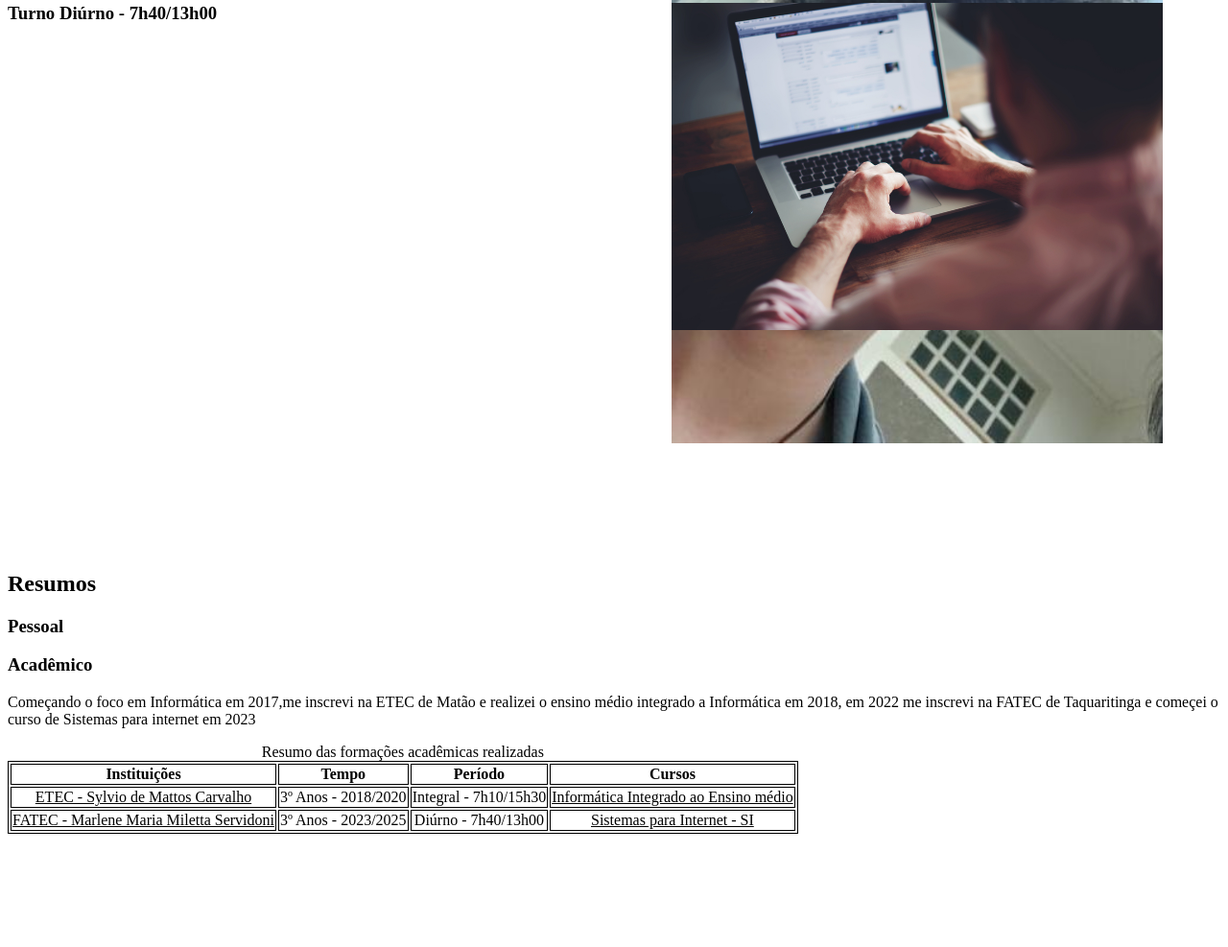
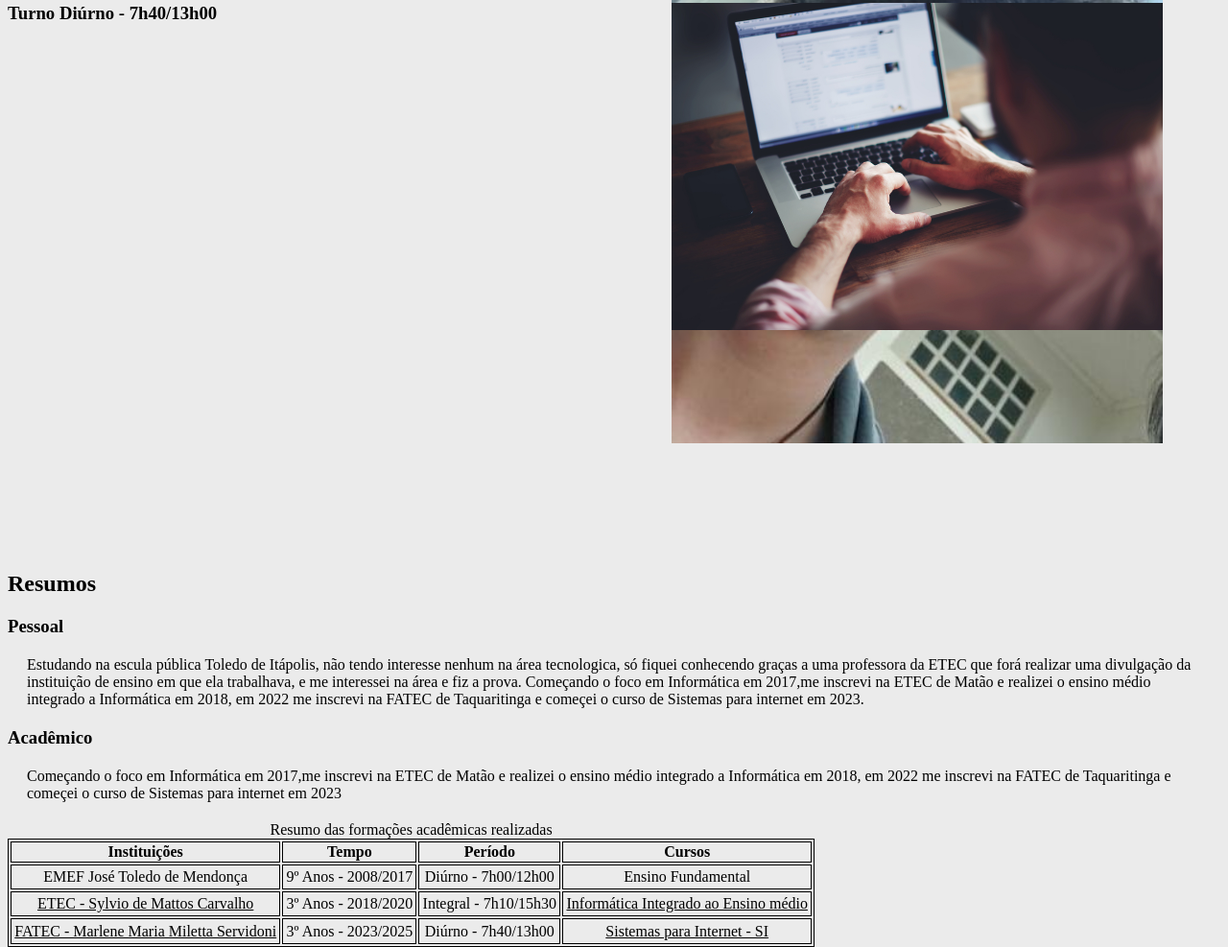
Before and after one commit to Vallirsvi/FatecSI, a plain HTML site: page index.html in a window 1280 px wide. Shown: the part 124-1111 px from the top of the page at 96% size. Before the commit the page ends 993 px from the top, so only its background shows below. Drawn offline with Linux system fonts and the light colour scheme.

Commit message:
Fatec changes
adicionada as mudanças feitas no horario de aula da fatec

```diff
--- a/css/style.css
+++ b/css/style.css
@@ -1,3 +1,7 @@
+*{
+    background-color: rgb(235, 235, 235);
+}
+
 img{
     width: 40%;
     position: absolute;
@@ -12,6 +16,10 @@ table,th,td{
     text-align: center;
 
 }
+td{
+    padding: 3.2px;
+}
+
 a{
     color: black;
 }
@@ -19,3 +27,6 @@ a:hover{
     background-color: yellow;
     text-decoration: none;
 }
+p{
+    margin: 20px;
+}
--- a/index.html
+++ b/index.html
@@ -24,7 +24,8 @@
         <h2>Resumos</h2>
         <h3>Pessoal</h3>
         <p>
-
+            Estudando na escula pública Toledo de Itápolis, não tendo interesse nenhum na área tecnologica, só fiquei conhecendo graças a uma professora da ETEC que forá realizar uma divulgação da instituição de ensino em que ela trabalhava, e me interessei na área e fiz a prova.
+            Começando o foco em Informática em 2017,me inscrevi na ETEC de Matão e realizei o ensino médio integrado a Informática em 2018, em 2022 me inscrevi na FATEC de Taquaritinga e começei o curso de Sistemas para internet em 2023.
         </p>
 
         </table>
@@ -38,6 +39,7 @@
                 <tr><th>Instituições</th><th>Tempo</th><th>Período</th><th>Cursos</th></tr>
             </thead>
             <tbody>
+                <tr><td>EMEF José Toledo de Mendonça</td><td>9º Anos - 2008/2017</td><td>Diúrno - 7h00/12h00</td><td>Ensino Fundamental</td></tr>
                 <tr><td><a href="https://www.etecmatao.com.br/" target="_blank"> ETEC - Sylvio de Mattos Carvalho</a></td><td>3º Anos - 2018/2020</td><td>Integral - 7h10/15h30</td><td><a href="https://www.etecmatao.com.br/cursos/ensino-medio-com-habilitacao-profissional-em-tecnico-em-informatica-para-internet-novotec-integrado.html" target="_blank"> Informática Integrado ao Ensino médio</a></td></tr>
                 <tr><td><a href="https://www.fatectq.edu.br/" target="_blank"> FATEC - Marlene Maria Miletta Servidoni</a></td><td>3º Anos - 2023/2025</td><td>Diúrno - 7h40/13h00</td><td><a href="https://www.fatectq.edu.br/curso/sistemas-para-internet" target="_blank"> Sistemas para Internet - SI</a></td></tr>
 
```
